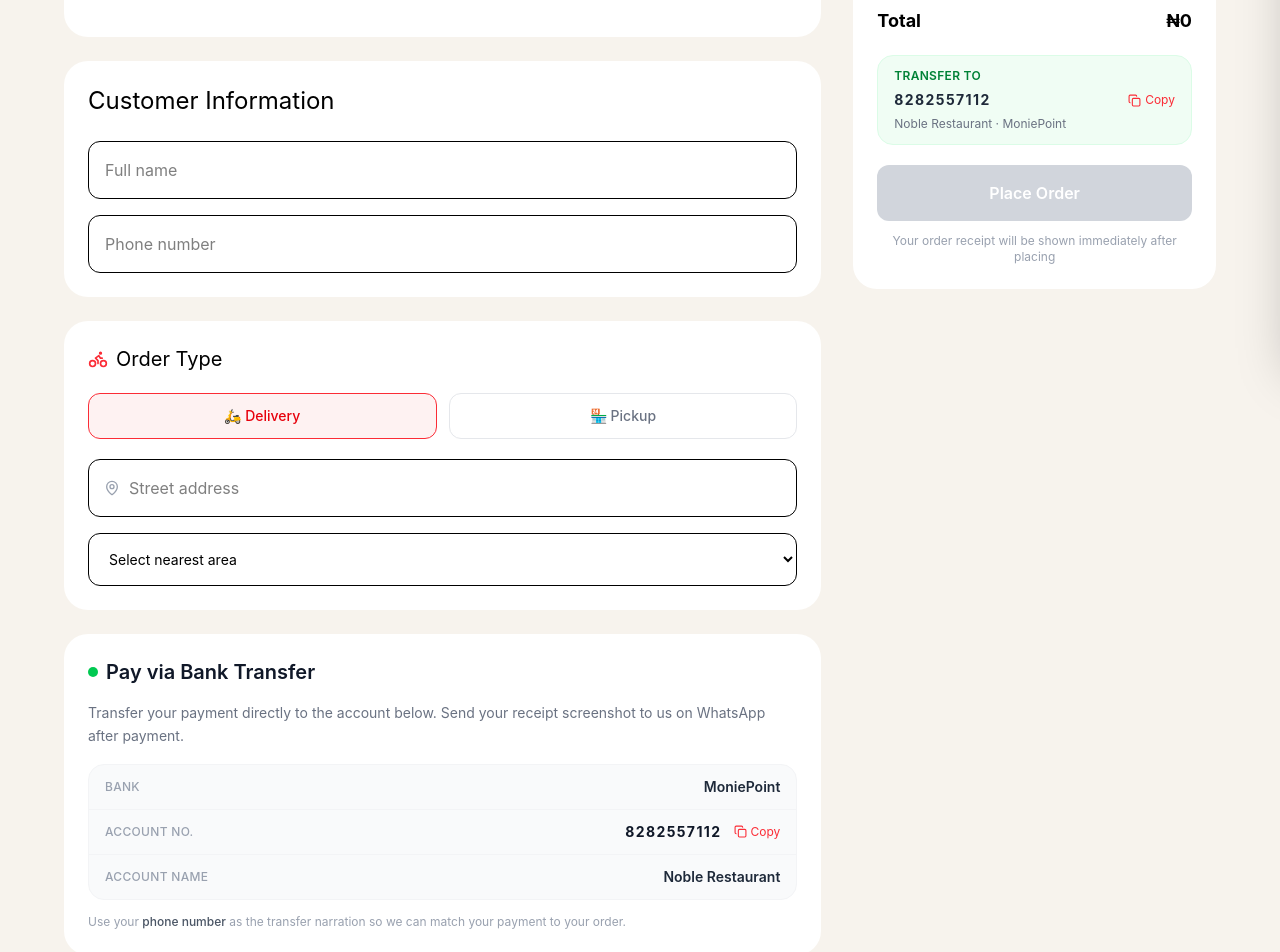
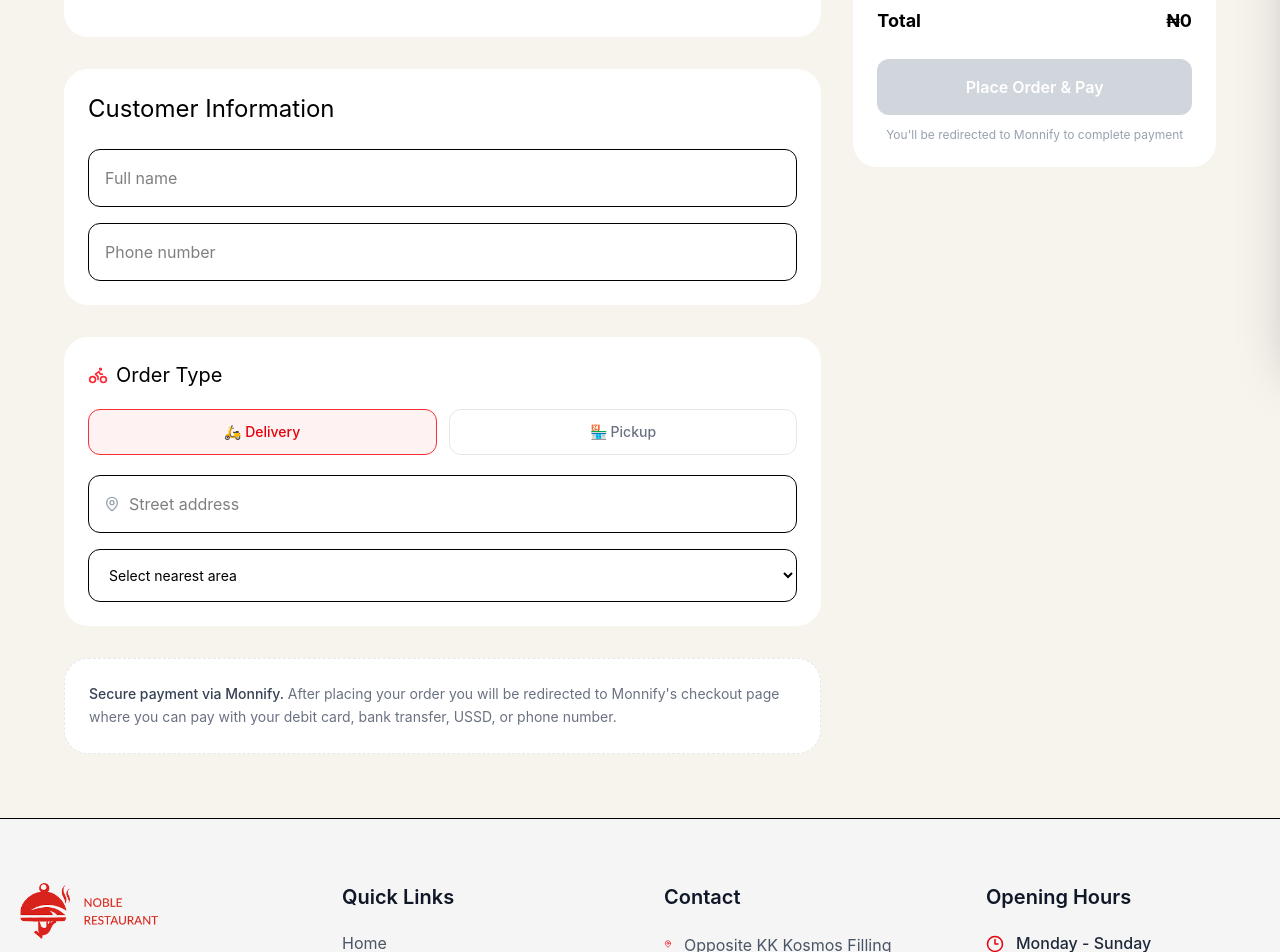
Before and after one commit to Intellcoder/noble-restaurant, a React (Vite) app: page /checkout in a window 1280 px wide. Shown: the part 440-1392 px from the top of the page. Built offline with nearby package versions, Linux system fonts and the light colour scheme.

Commit message:
updated moniffy

```diff
--- a/src/features/checkout/pages/CheckOut.tsx
+++ b/src/features/checkout/pages/CheckOut.tsx
@@ -1,19 +1,8 @@
-import {
-  Bike,
-  Trash2,
-  Plus,
-  Minus,
-  ShoppingBag,
-  MapPin,
-  Copy,
-  CheckCheck,
-} from "lucide-react";
+import { Bike, Trash2, Plus, Minus, ShoppingBag, MapPin } from "lucide-react";
 import { useMemo, useState } from "react";
-import { useNavigate } from "react-router-dom";
 import { useCartStore } from "../../../store/cart.store";
 import { api } from "../../../shared/api";
 import { toast } from "react-hot-toast";
-import type { ReceiptItem } from "../../payments/pages/OrderReceipt";
 
 type OrderType = "DELIVERY" | "PICKUP";
 
@@ -23,109 +12,14 @@ type DeliveryArea = {
 };
 
 const DELIVERY_AREAS: DeliveryArea[] = [
-  { name: "Within School to Small Gate", fee: 1000 },
-  { name: "Cele Area", fee: 1200 },
-  { name: "Akede", fee: 1000 },
-  { name: "After Akede", fee: 1200 },
-  { name: "Outside town", fee: 2500 },
-  { name: "Abere", fee: 3000 },
-  { name: "Fountain University", fee: 1500 },
-  { name: "Fola Filling Station Area", fee: 800 },
-  { name: "Army Barracks Area", fee: 2000 },
-  { name: "Kasimo Area", fee: 1200 },
-  { name: "Sogbo Area", fee: 1000 },
+  { name: "Ogo-Oluwa", fee: 1000 },
+  { name: "Alekuwodo", fee: 1500 },
+  { name: "Testing Ground", fee: 1200 },
+  { name: "Old Garage", fee: 1500 },
+  { name: "Oke-Baale", fee: 1800 },
+  { name: "Powerline", fee: 2000 },
 ];
 
-const BANK_ACCOUNT = {
-  bank: "MoniePoint",
-  accountNumber: "8282557112",
-  accountName: "Noble Restaurant",
-} as const;
-
-// ── Copy button ───────────────────────────────────────────────────────────────
-const CopyButton = ({ text }: { text: string }) => {
-  const [copied, setCopied] = useState(false);
-
-  const handleCopy = async () => {
-    try {
-      await navigator.clipboard.writeText(text);
-      setCopied(true);
-      setTimeout(() => setCopied(false), 2000);
-    } catch {
-      toast.error("Could not copy to clipboard");
-    }
-  };
-
-  return (
-    <button
-      type="button"
-      onClick={handleCopy}
-      className="flex items-center gap-1 text-xs text-red-500 hover:text-red-700 transition-colors"
-      aria-label="Copy account number"
-    >
-      {copied ? (
-        <>
-          <CheckCheck size={13} /> Copied
-        </>
-      ) : (
-        <>
-          <Copy size={13} /> Copy
-        </>
-      )}
-    </button>
-  );
-};
-
-// ── Bank details card ─────────────────────────────────────────────────────────
-const BankDetails = () => (
-  <div className="bg-white rounded-3xl p-6">
-    <div className="flex items-center gap-2 mb-4">
-      <span className="w-2.5 h-2.5 rounded-full bg-green-500 shrink-0" />
-      <h2 className="text-xl font-semibold text-gray-900">
-        Pay via Bank Transfer
-      </h2>
-    </div>
-    <p className="text-sm text-gray-500 mb-4 leading-relaxed">
-      Transfer your payment directly to the account below. Send your receipt
-      screenshot to us on WhatsApp after payment.
-    </p>
-    <div className="bg-gray-50 border border-gray-100 rounded-2xl divide-y divide-gray-100">
-      <div className="flex items-center justify-between px-4 py-3">
-        <span className="text-xs text-gray-400 font-medium uppercase tracking-wide">
-          Bank
-        </span>
-        <span className="text-sm font-semibold text-gray-800">
-          {BANK_ACCOUNT.bank}
-        </span>
-      </div>
-      <div className="flex items-center justify-between px-4 py-3">
-        <span className="text-xs text-gray-400 font-medium uppercase tracking-wide">
-          Account No.
-        </span>
-        <div className="flex items-center gap-3">
-          <span className="text-sm font-bold text-gray-900 tracking-widest">
-            {BANK_ACCOUNT.accountNumber}
-          </span>
-          <CopyButton text={BANK_ACCOUNT.accountNumber} />
-        </div>
-      </div>
-      <div className="flex items-center justify-between px-4 py-3">
-        <span className="text-xs text-gray-400 font-medium uppercase tracking-wide">
-          Account Name
-        </span>
-        <span className="text-sm font-semibold text-gray-800">
-          {BANK_ACCOUNT.accountName}
-        </span>
-      </div>
-    </div>
-    <p className="text-xs text-gray-400 mt-3 leading-relaxed">
-      Use your <span className="font-medium text-gray-600">phone number</span>{" "}
-      as the transfer narration so we can match your payment to your order.
-    </p>
-  </div>
-);
-
-// ── Main Checkout ─────────────────────────────────────────────────────────────
 const Checkout = () => {
   const {
     items,
@@ -136,7 +30,6 @@ const Checkout = () => {
     clearCart,
   } = useCartStore();
 
-  const navigate = useNavigate();
   const [loading, setLoading] = useState(false);
   const [orderType, setOrderType] = useState<OrderType>("DELIVERY");
   const [customerInfo, setCustomerInfo] = useState({
@@ -212,36 +105,25 @@ const Checkout = () => {
 
       const res = await api.post("/order", payload);
 
-      // ── Grab the order data returned by the backend ──────────────────────
-      const order = res.data.data.data.order;
-      console.log("order:", order);
-      // Build receipt items from current cart (in case order.items is not returned)
-      const receiptItems: ReceiptItem[] = items.map((item) => ({
-        name: item.name,
-        quantity: item.quantity,
-        price: item.price,
-      }));
+      // ── Monnify returns a hosted checkout URL ──────────────────────────────
+      // The user picks card or bank transfer inside Monnify's own checkout UI.
+      // We just redirect them there.
+      const { paymentLink } = res.data.data.data;
 
-      // Clear cart before navigating
+      if (!paymentLink) {
+        // Fal
+        // lback: no payment link means something went wrong server-side
+        toast.error("Could not initialise payment. Please try again.");
+        return;
+      }
+
+      // Clear cart before leaving — Monnify will redirect back to your
+      // callback URL (configured in Monnify dashboard) after payment.
       clearCart();
 
-      // Navigate to receipt page — no Monnify, no verification
-      navigate("/order-confirmation", {
-        state: {
-          orderNumber: order.orderNumber ?? order.id,
-          phoneNumber: customerInfo.phoneNumber,
-          deliveryType: orderType,
-          deliveryAddress:
-            orderType === "DELIVERY"
-              ? `${customerInfo.address}, ${customerInfo.area}`
-              : null,
-          items: receiptItems,
-          subtotal,
-          deliveryFee,
-          total,
-          placedAt: new Date().toISOString(),
-        },
-      });
+      // Redirect to Monnify hosted checkout page.
+      // User sees card / bank transfer / USSD options there.
+      window.location.href = paymentLink;
     } catch (error: any) {
       const message =
         error?.response?.data?.message ?? "Unable to place order. Try again.";
@@ -257,21 +139,24 @@ const Checkout = () => {
   return (
     <section className="bg-[#F7F3ED] min-h-screen py-16 px-5">
       <div className="max-w-6xl mx-auto">
+        {/* Header */}
         <header className="text-center mb-12">
           <h1 className="font-bold text-4xl">Complete Your Order</h1>
           <p className="text-gray-500 mt-3">
-            Review your items, fill in your details, then transfer payment.
+            Review your items, fill in your details, then pay securely via
+            Monnify.
           </p>
         </header>
 
         <div className="grid lg:grid-cols-3 gap-8">
-          <div className="lg:col-span-2 space-y-6">
-            {/* ── CART ──────────────────────────────────────────────── */}
+          <div className="lg:col-span-2 space-y-8">
+            {/* ── CART ────────────────────────────────────────────────────── */}
             <div className="bg-white rounded-3xl p-6">
               <h2 className="text-2xl font-semibold mb-6 flex items-center gap-2">
                 <ShoppingBag size={22} className="text-red-500" />
                 Review Cart
               </h2>
+
               {isCartEmpty ? (
                 <div className="text-center py-10 text-gray-400">
                   Your cart is empty
@@ -319,7 +204,7 @@ const Checkout = () => {
               )}
             </div>
 
-            {/* ── CUSTOMER INFO ────────────────────────────────────── */}
+            {/* ── CUSTOMER INFO ────────────────────────────────────────────── */}
             <div className="bg-white rounded-3xl p-6">
               <h2 className="text-2xl mb-6">Customer Information</h2>
               <div className="space-y-4">
@@ -339,12 +224,14 @@ const Checkout = () => {
               </div>
             </div>
 
-            {/* ── ORDER TYPE ───────────────────────────────────────── */}
+            {/* ── ORDER TYPE & DELIVERY ─────────────────────────────────────── */}
             <div className="bg-white rounded-3xl p-6">
               <h2 className="text-xl mb-5 flex items-center gap-2">
                 <Bike size={20} className="text-red-500" />
                 Order Type
               </h2>
+
+              {/* Toggle: Delivery vs Pickup */}
               <div className="grid grid-cols-2 gap-3 mb-5">
                 {(["DELIVERY", "PICKUP"] as OrderType[]).map((type) => (
                   <button
@@ -360,6 +247,7 @@ const Checkout = () => {
                   </button>
                 ))}
               </div>
+
               {orderType === "DELIVERY" && (
                 <div className="space-y-4">
                   <div className="relative">
@@ -374,6 +262,7 @@ const Checkout = () => {
                       className="w-full border rounded-xl p-4 pl-10 focus:outline-none focus:border-red-400 transition"
                     />
                   </div>
+
                   <select
                     value={customerInfo.area}
                     onChange={(e) => handleChange("area", e.target.value)}
@@ -390,14 +279,24 @@ const Checkout = () => {
               )}
             </div>
 
-            {/* ── BANK DETAILS ─────────────────────────────────────── */}
-            <BankDetails />
+            {/* ── PAYMENT NOTE ─────────────────────────────────────────────── */}
+            <div className="bg-white rounded-3xl p-6 border border-dashed border-gray-200">
+              <p className="text-sm text-gray-500 leading-relaxed">
+                <span className="font-medium text-gray-700">
+                  Secure payment via Monnify.
+                </span>{" "}
+                After placing your order you will be redirected to Monnify's
+                checkout page where you can pay with your debit card, bank
+                transfer, USSD, or phone number.
+              </p>
+            </div>
           </div>
 
-          {/* ── ORDER SUMMARY sidebar ──────────────────────────────────── */}
+          {/* ── ORDER SUMMARY ─────────────────────────────────────────────── */}
           <aside className="bg-white rounded-3xl p-6 h-fit sticky top-8">
             <h2 className="text-2xl mb-6">Order Summary</h2>
 
+            {/* Item lines */}
             <div className="space-y-2 mb-4">
               {items.map((item) => (
                 <div
@@ -434,32 +333,16 @@ const Checkout = () => {
               </div>
             </div>
 
-            {/* Mini account card */}
-            <div className="mt-5 bg-green-50 border border-green-100 rounded-2xl px-4 py-3 space-y-1.5">
-              <p className="text-xs font-semibold text-green-700 uppercase tracking-wide">
-                Transfer to
-              </p>
-              <div className="flex items-center justify-between">
-                <span className="text-sm font-bold text-gray-800 tracking-widest">
-                  {BANK_ACCOUNT.accountNumber}
-                </span>
-                <CopyButton text={BANK_ACCOUNT.accountNumber} />
-              </div>
-              <p className="text-xs text-gray-500">
-                {BANK_ACCOUNT.accountName} · {BANK_ACCOUNT.bank}
-              </p>
-            </div>
-
             <button
               disabled={loading || isCartEmpty}
               onClick={handleCheckout}
-              className="w-full mt-5 bg-red-600 hover:bg-red-700 disabled:bg-gray-300 disabled:cursor-not-allowed text-white p-4 rounded-xl font-semibold transition-colors duration-200"
+              className="w-full mt-6 bg-red-600 hover:bg-red-700 disabled:bg-gray-300 disabled:cursor-not-allowed text-white p-4 rounded-xl font-semibold transition-colors duration-200"
             >
-              {loading ? "Placing Order..." : "Place Order"}
+              {loading ? "Processing..." : "Place Order & Pay"}
             </button>
 
             <p className="text-xs text-center text-gray-400 mt-3">
-              Your order receipt will be shown immediately after placing
+              You'll be redirected to Monnify to complete payment
             </p>
           </aside>
         </div>
--- a/src/shared/api.ts
+++ b/src/shared/api.ts
@@ -1,5 +1,5 @@
 import axios from "axios";
 
 export const api = axios.create({
-  baseURL: "https://noble-restaurant-api.onrender.com",
+  baseURL: "http://localhost:4000",
 });
```
